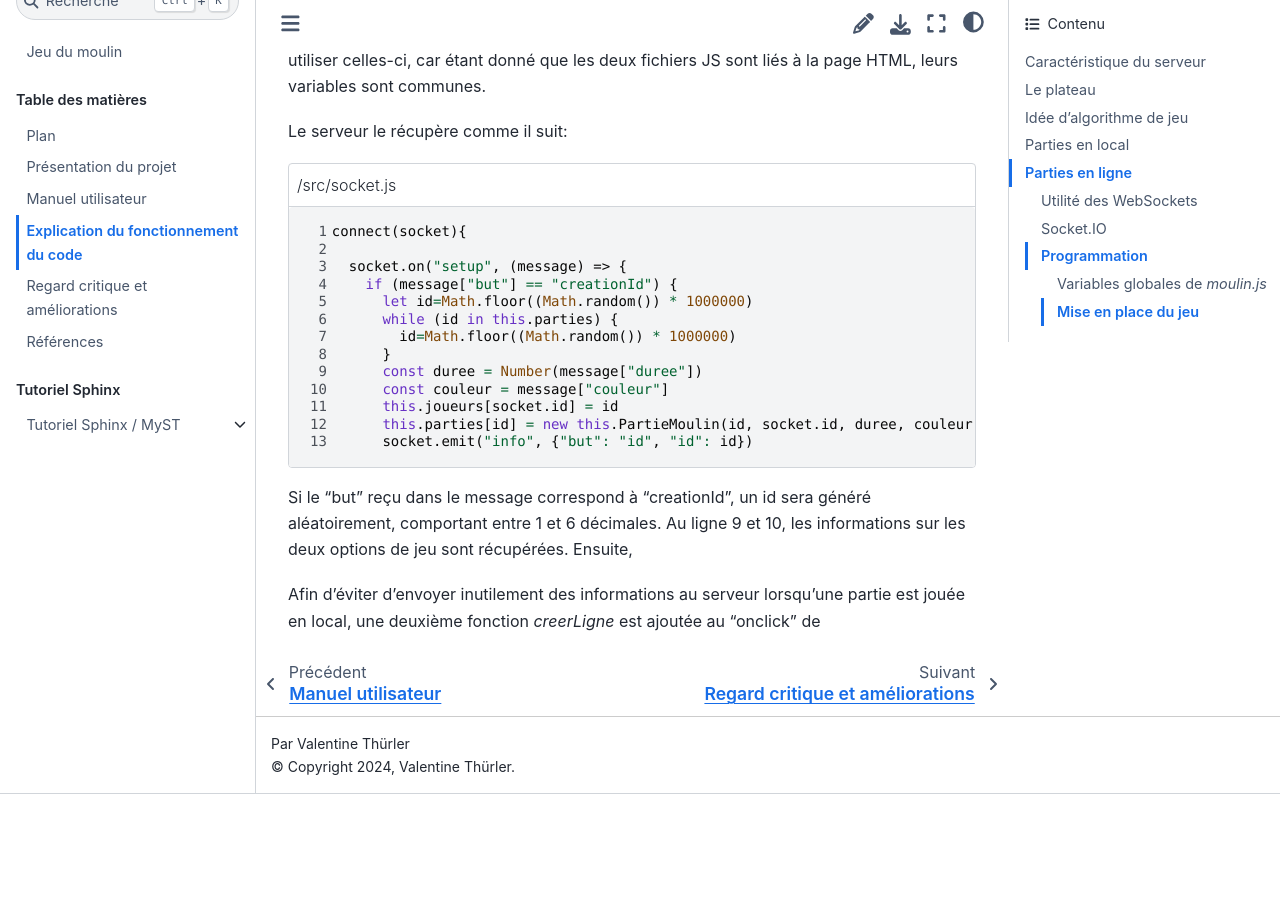
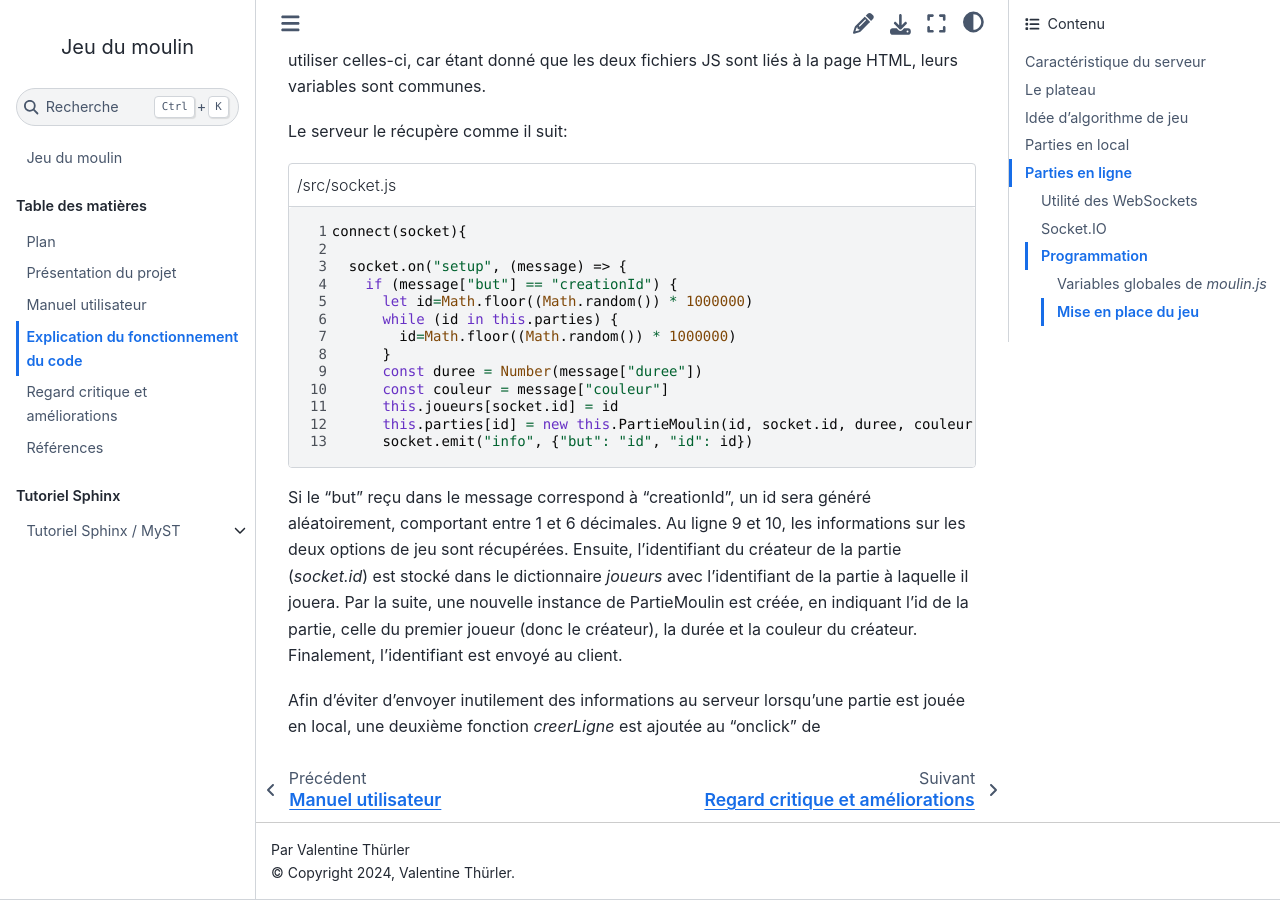
Before and after one commit to valentinethrlr/projet_moulin_documentation, a Sphinx documentation site: the page built from source/explication.md, in a window 1280 px wide and 900 px high, scrolled down 13165 px. Built offline with Sphinx 7.4.7 and the Sphinx Book theme 1.1.4, drawn with Linux system fonts in a browser that asks for light colours; cross-references to code outside the pages are shown as plain code; before the commit the page ends 13959 px from its top, so only the background shows below that.

Commit message:
explication

````diff
--- a/source/explication.md
+++ b/source/explication.md
@@ -295,7 +295,7 @@ Le serveur le récupère comme il suit:
 :linenos: true
 :lines: 54-66
 ```
-Si le "but" reçu dans le message correspond à "creationId", un id sera généré aléatoirement, comportant entre 1 et 6 décimales. Au ligne 9 et 10, les informations sur les deux options de jeu sont récupérées. Ensuite,
+Si le "but" reçu dans le message correspond à "creationId", un id sera généré aléatoirement, comportant entre 1 et 6 décimales. Au ligne 9 et 10, les informations sur les deux options de jeu sont récupérées. Ensuite, l'identifiant du créateur de la partie (<em>socket.id</em>) est stocké dans le dictionnaire <em>joueurs</em> avec l'identifiant de la partie à laquelle il jouera. Par la suite, une nouvelle instance de PartieMoulin est créée, en indiquant l'id de la partie, celle du premier joueur (donc le créateur), la durée et la couleur du créateur. Finalement, l'identifiant est envoyé au client.
 
 
 Afin d'éviter d'envoyer inutilement des informations au serveur lorsqu'une partie est jouée en local, une deuxième fonction <em>creerLigne</em> est ajoutée au "onclick" de
````
